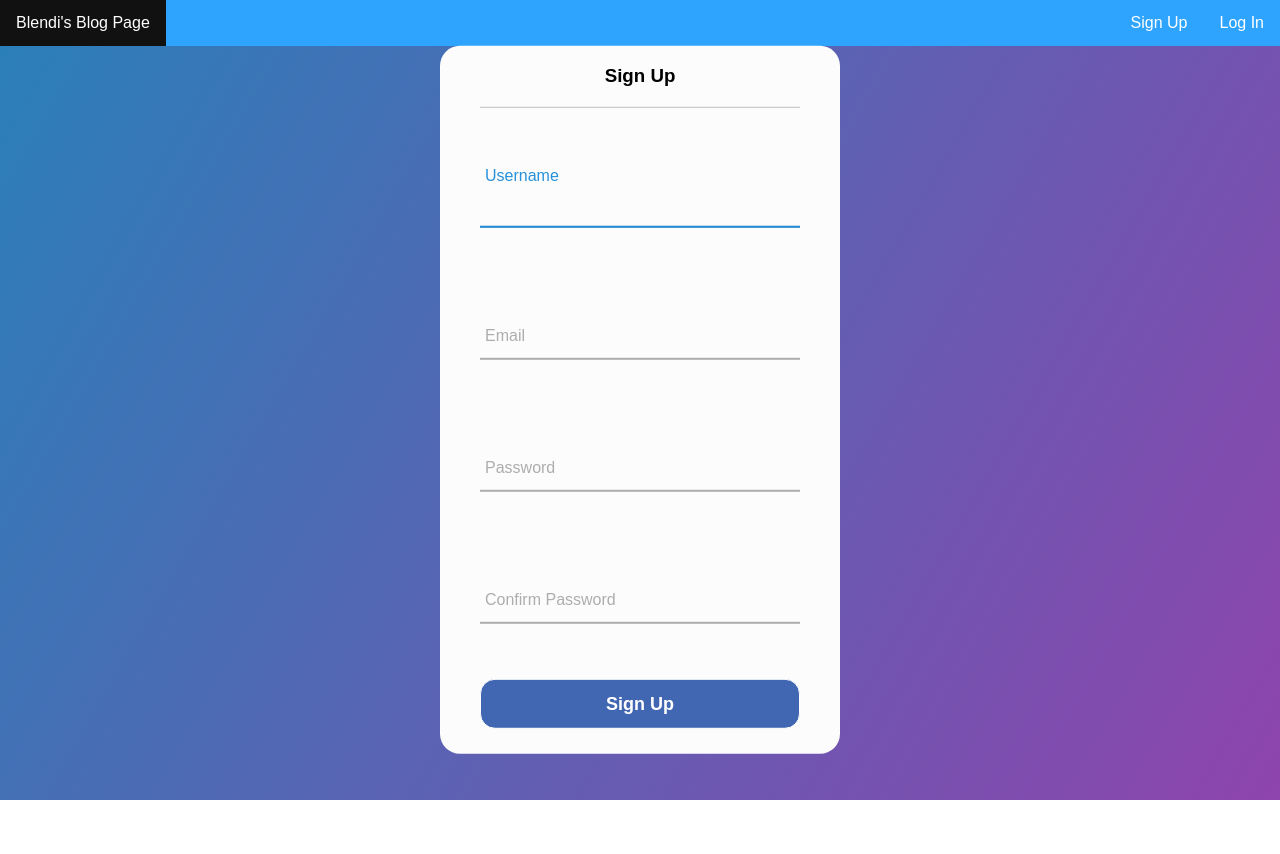
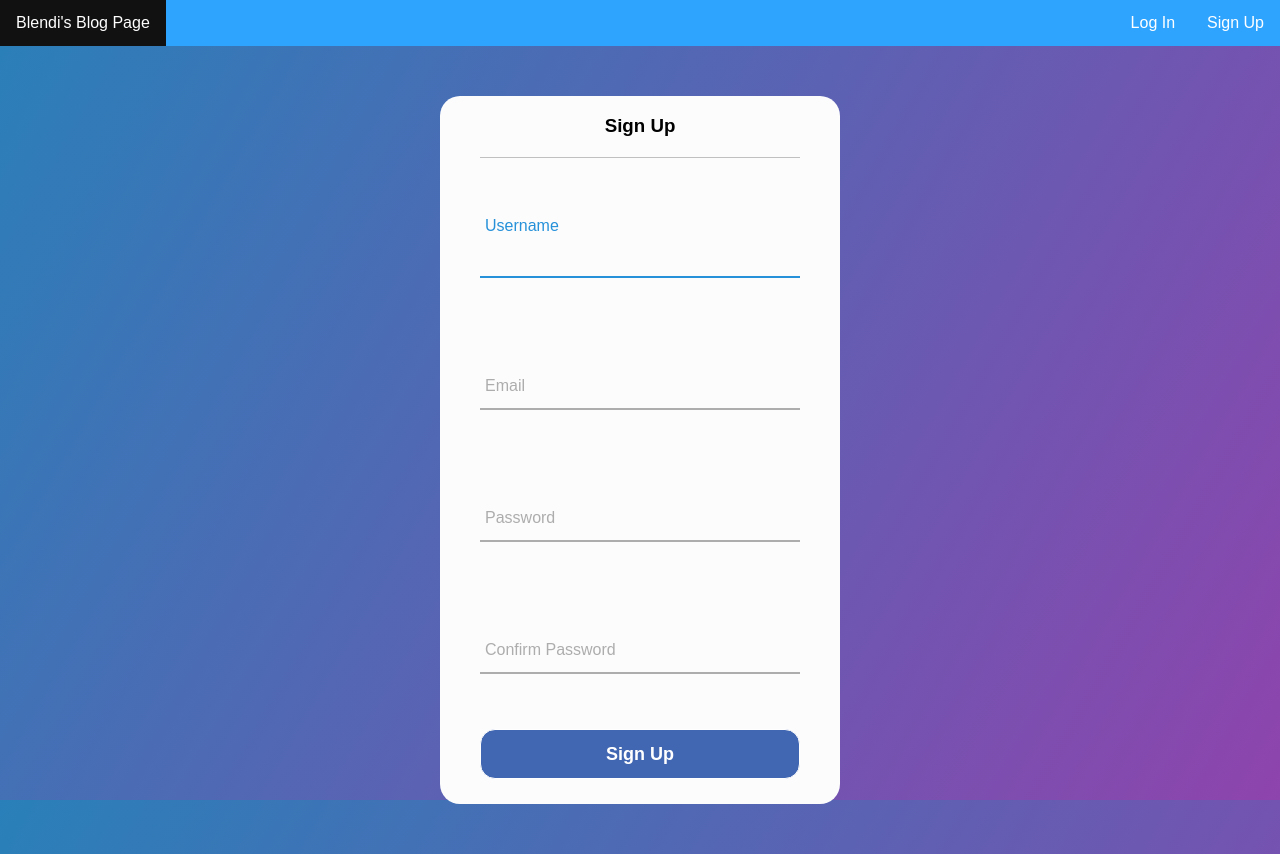
Before and after one commit to blendirrustemi/Blendi-Blog-Website, a Django app: page /sign_up/ in a window 1280 px wide. Before the commit the page ends 800 px from the top, so only its background shows below. Run offline with Django 4.2, Linux system fonts and the light colour scheme.

Commit message:
Fixed Index.html

```diff
--- a/templates/users/signup.html
+++ b/templates/users/signup.html
@@ -7,11 +7,13 @@
     <title>Sign Up</title>
 
     <style>
-      * {
+      *,
+      *::before,
+      *::after {
         box-sizing: border-box;
         text-decoration: none;
       }
-/*
+      /*
       body{
         margin: 0;
         padding: 0;
@@ -28,22 +30,22 @@
         height: 100vh;
       }
 
-
       .main-content {
         display: flex;
         justify-content: space-evenly;
         flex-wrap: wrap;
-        margin: 50px 0;
-        padding: 0 50px;
-        gap: 50px;
+        padding: 50px;
+      }
+
+      @media (max-width: 500px) {
+        .main-content {
+          padding: 50px 0;
+        }
       }
 
       .forms {
-        position: absolute;
-        top: 50%;
-        left: 50%;
         width: 400px;
-        transform: translate(-50%, -50%);
+        max-width: 90%;
         border-radius: 20px;
         background: #fcfcfc;
       }
@@ -55,7 +57,6 @@
       }
 
       .forms form {
-        box-sizing: border-box;
         padding: 0 40px;
       }
 
@@ -127,10 +128,7 @@
         background-color: #2691d9;
       }
 
-
       /* END */
-
-
 
       .form_container {
         display: flex;
@@ -144,18 +142,29 @@
         gap: 5px;
       }
 
-
       /* Nav */
-      ul {
+      .nav ul {
         list-style-type: none;
         margin: 0;
         padding: 0;
         overflow: hidden;
         background-color: #2fa4ff;
+        display: flex;
+        justify-content: space-between;
+        align-items: center;
       }
 
-      li {
-        float: left;
+      .nav ul .navigation {
+        display: flex;
+        align-items: center;
+      }
+
+      @media (max-width: 400px) {
+        .nav ul .navigation {
+          flex-direction: column;
+          align-items: flex-end;
+        }
+
       }
 
       li a {
@@ -163,7 +172,7 @@
         color: white;
         text-align: center;
         padding: 14px 16px;
-        text-decoration: none;
+        transition: 0.3s;
       }
 
       li a:hover {
@@ -173,14 +182,16 @@
   </head>
 
   <body>
-     {% block content %}
+    {% block content %}
     <div class="nav">
       <ul>
         <li><a href="{%url 'blog-index'%}">Blendi's Blog Page</a></li>
-        <li style="float: right"><a href="{%url 'users-login'%}">Log In</a></li>
-        <li style="float: right">
-          <a href="{%url 'users-sign-up'%}">Sign Up</a>
-        </li>
+        <div class="navigation">
+          <li><a href="{%url 'users-login'%}">Log In</a></li>
+          <li>
+            <a href="{%url 'users-sign-up'%}">Sign Up</a>
+          </li>
+        </div>
       </ul>
     </div>
     <div class="main-content">
```
Also changed, not shown: templates/blog/index.html (+70 -20 lines), db.sqlite3.
